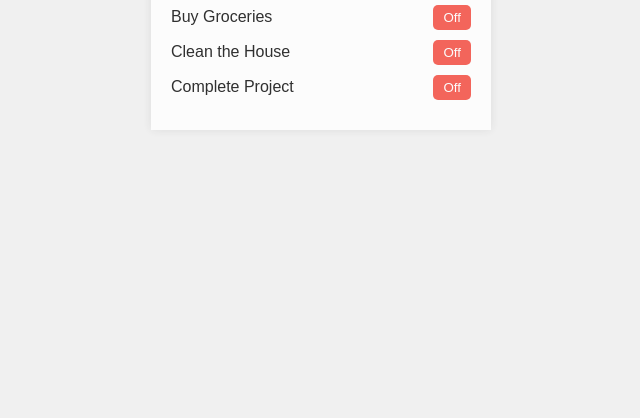
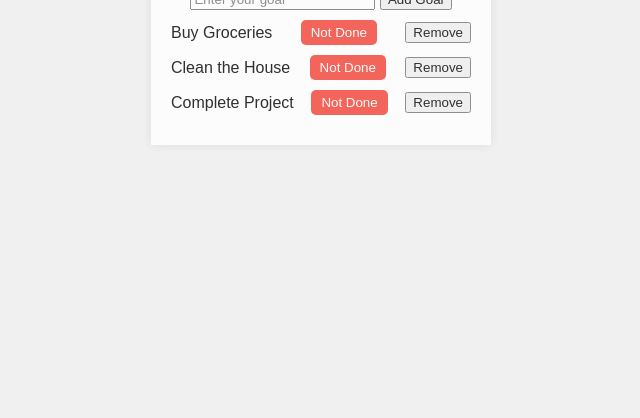
Before and after one commit to HIRGON7/web-projects, a plain HTML site: page index.html in a window 1280 px wide. Shown: the part 382-800 px from the top of the page, without its empty margins (319-959 px from the left). Drawn offline with Linux system fonts and the light colour scheme.

Commit message:
index.html

```diff
--- a/index.html
+++ b/index.html
@@ -9,18 +9,26 @@
 <body>
     <div class="container">
         <h1>To-Do List</h1>
+
+        <!-- Input field to add a new goal -->
+        <input type="text" id="new-task" placeholder="Enter your goal">
+        <button id="add-task-btn">Add Goal</button>
+
         <div class="todo">
             <div class="task">
                 <span class="task-name">Buy Groceries</span>
-                <button class="toggle-btn">Off</button>
+                <button class="toggle-btn off">Not Done</button>
+                <button class="remove-btn">Remove</button> <!-- Add Remove Button -->
             </div>
             <div class="task">
                 <span class="task-name">Clean the House</span>
-                <button class="toggle-btn">Off</button>
+                <button class="toggle-btn off">Not Done</button>
+                <button class="remove-btn">Remove</button> <!-- Add Remove Button -->
             </div>
             <div class="task">
                 <span class="task-name">Complete Project</span>
-                <button class="toggle-btn">Off</button>
+                <button class="toggle-btn off">Not Done</button>
+                <button class="remove-btn">Remove</button> <!-- Add Remove Button -->
             </div>
         </div>
     </div>
```
